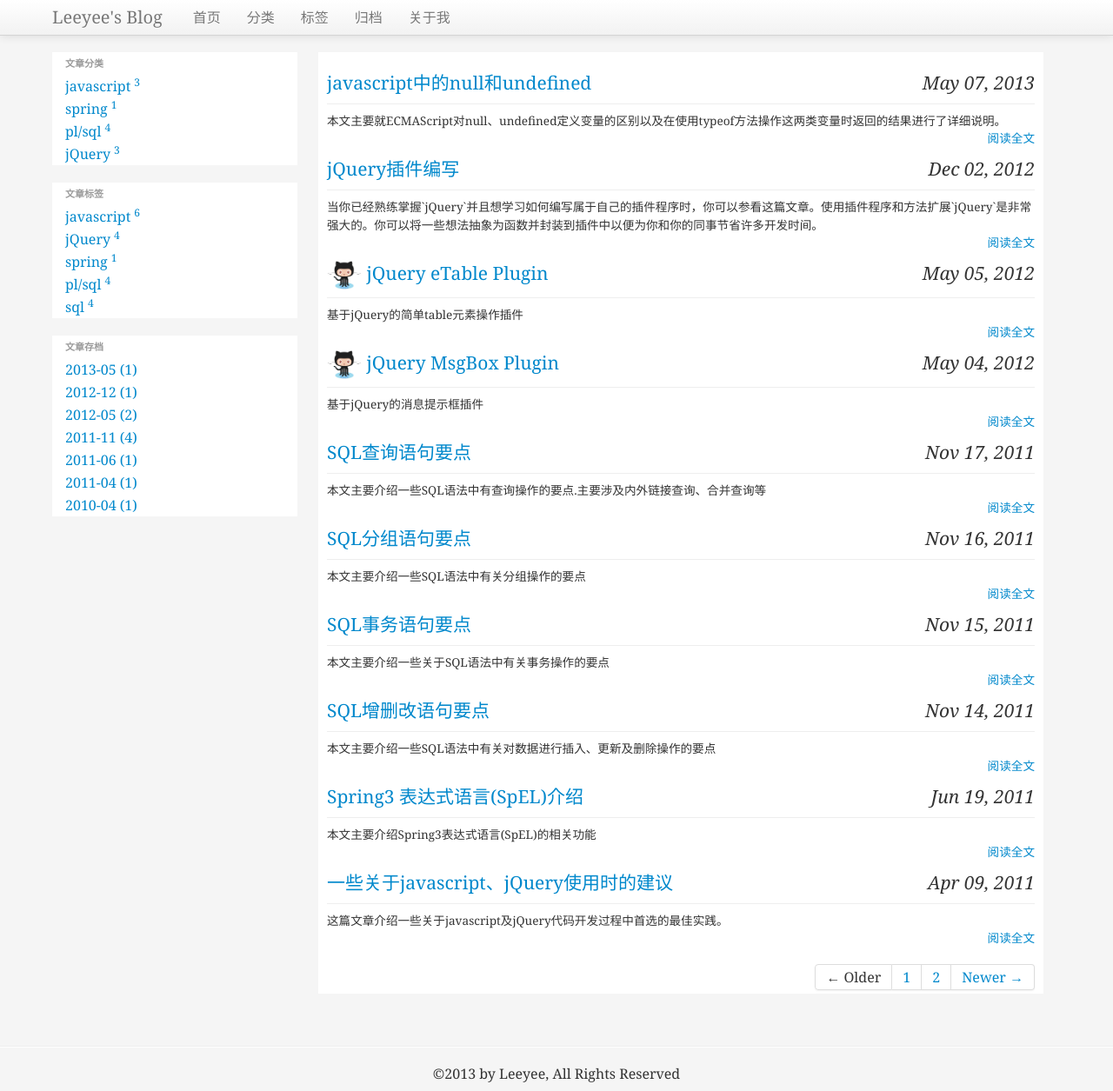
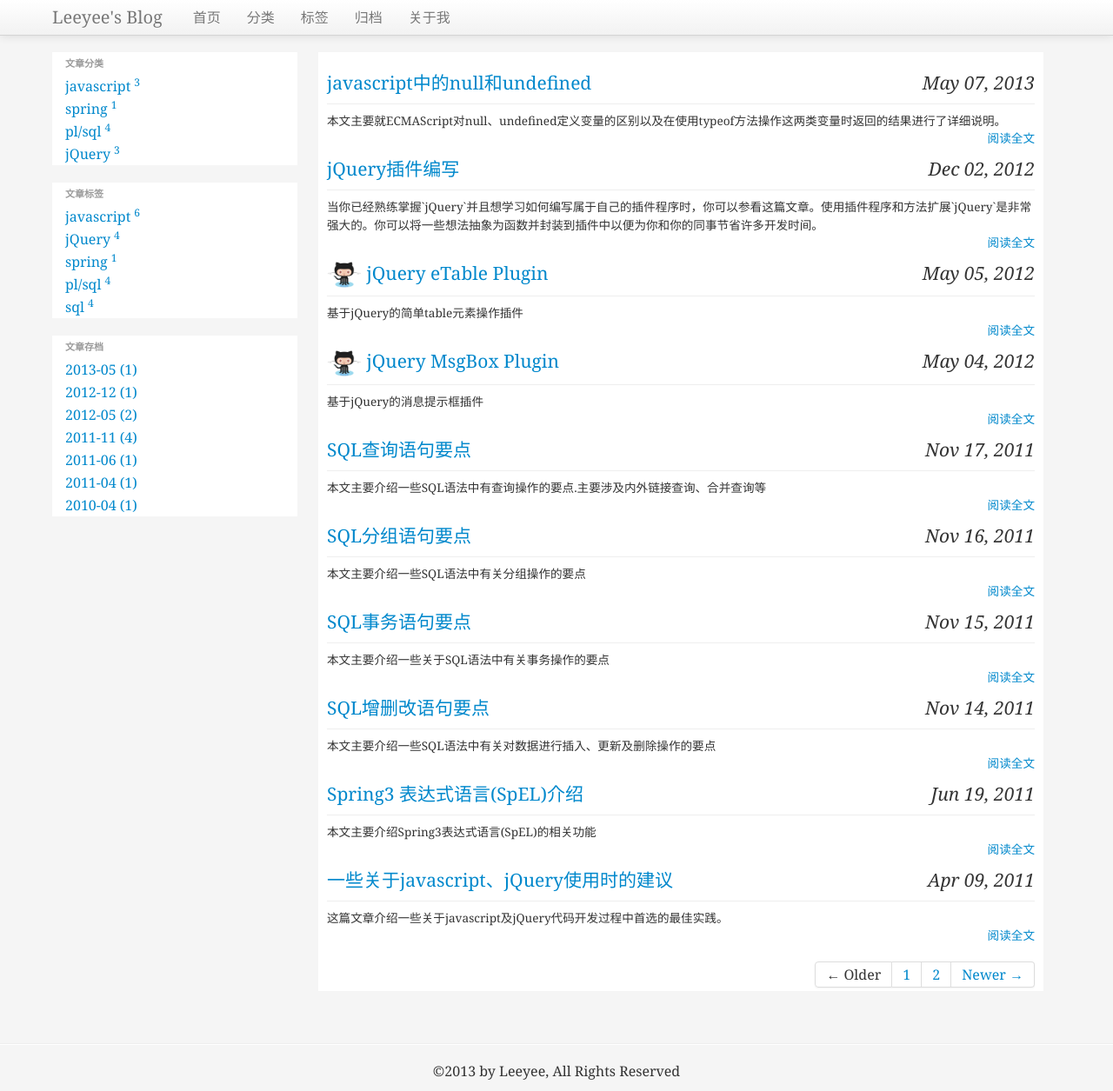
Before and after one commit to leeyee/leeyee.github.com, a Jekyll site: the page built from index.html, in a window 1280 px wide and 1255 px high. Shown: the whole window at 87% size. Built offline with Jekyll 4.4.1, drawn with Linux system fonts in a browser that asks for light colours; Markdown is read by kramdown in place of the engine named in the settings; the list of posts is cut into pages by our own code.

Commit message:
fixed octocat img width and height

```diff
--- a/_layouts/index.html
+++ b/_layouts/index.html
@@ -12,7 +12,7 @@
 					{% for post in paginator.posts %}
 					<div class="page-header lead" style="margin-bottom: 8px;">
 						{% if post.github %}
-							<img src="/img/Octocat.jpg" title="GitHub Project" alt="GitHub Project" width="40" height="40"/>
+							<img src="/img/Octocat.jpg" title="GitHub Project" alt="GitHub Project" style="width: 40px;height: 30px"/>
 						{% endif %}
 						<a href="{{post.url}}/" title="GitHub Project">{{post.title}}</a>
 						<em class="pull-right">{{post.date | date:"%b %d, %Y"}}</em>
--- a/_layouts/post.html
+++ b/_layouts/post.html
@@ -24,7 +24,7 @@
 		<div style="padding: 0px 10px">
 			<article id='j_article'>
 				<div class="page-header  text-center" style="margin-bottom: 10px">
-					<h1>{% if page.github %}<a href="{{site.github | append: page.github}}" target="_blank"><img src="/img/Octocat.jpg" title="View project on GitHub" alt="GitHub project" width="60" height="60"/></a>{% endif %}{{page.title}}</h1>
+					<h1>{% if page.github %}<a href="{{site.github | append: page.github}}" target="_blank"><img src="/img/Octocat.jpg" title="View project on GitHub" alt="GitHub project" style="width: 60px;height: 50px"/></a>{% endif %}{{page.title}}</h1>
 					<em>{{ page.date|date:"%b %d, %Y" }} by {% if page.author %}
 						{{ page.author }} {% elsif site.author %} {{ site.author }} {% endif %} </em>
 				</div>
```
